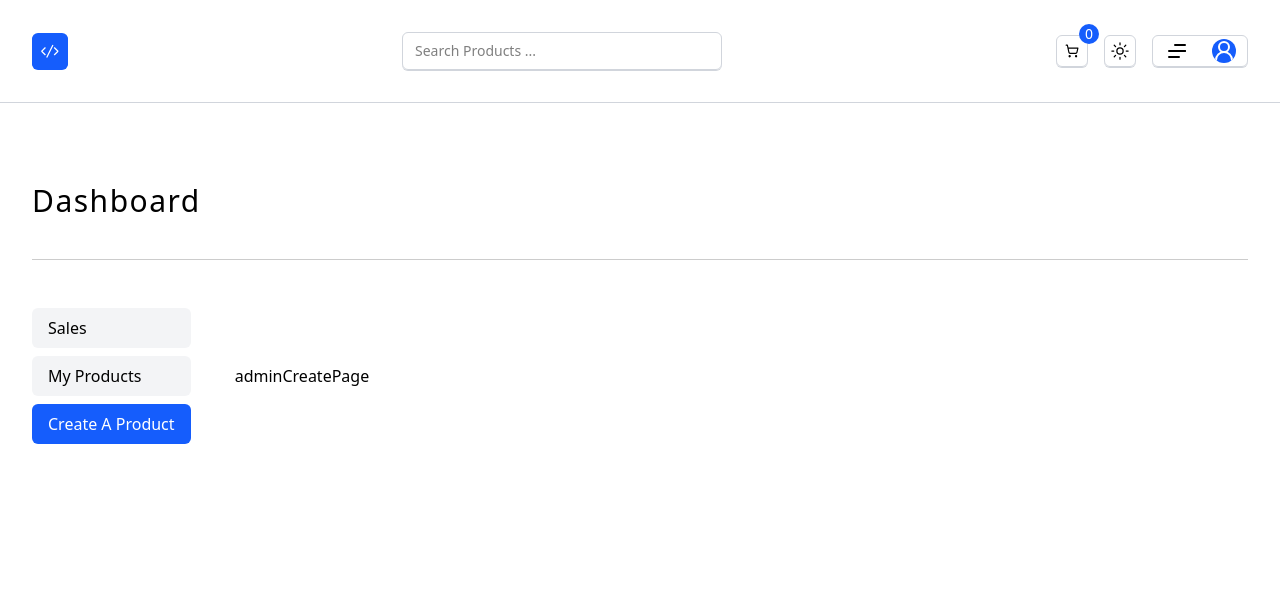
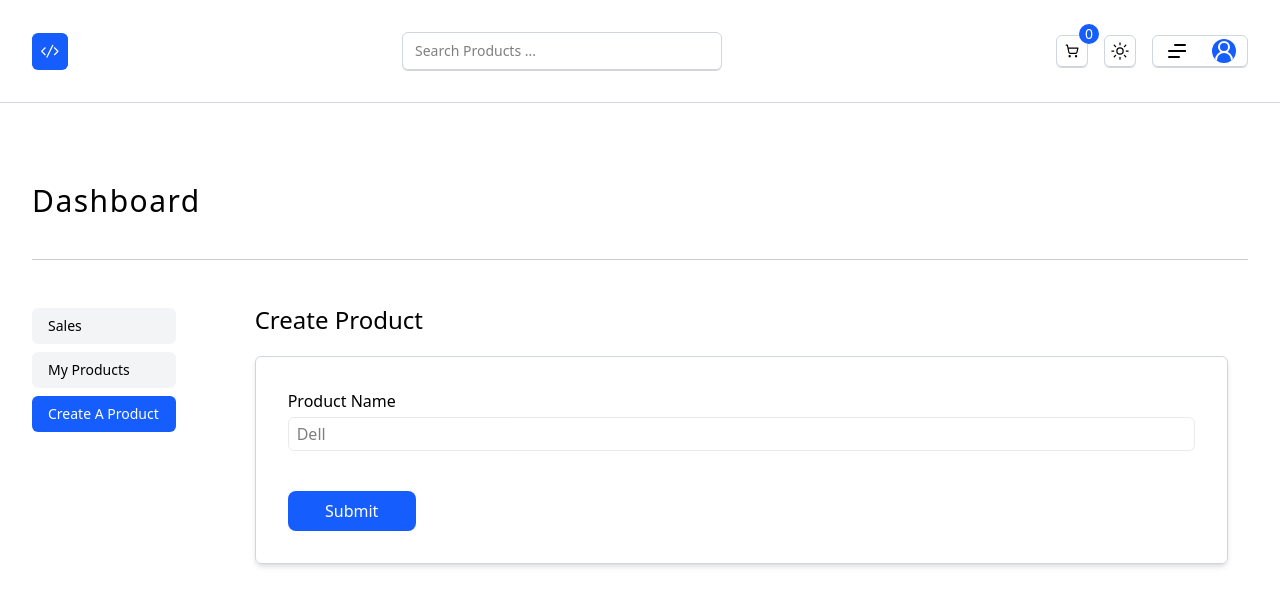
Before and after one commit to abbasbayat0/store, a Next.js app: page /admin/products/create in a window 1280 px wide. Shown: the top 606 px of the page. Built offline with nearby package versions, Linux system fonts and the light colour scheme; no server answers.

Commit message:
faker added & create product form is now working

```diff
--- a/package.json
+++ b/package.json
@@ -10,6 +10,7 @@
   },
   "dependencies": {
     "@clerk/nextjs": "^6.31.10",
+    "@faker-js/faker": "^10.0.0",
     "@prisma/client": "^6.14.0",
     "@prisma/extension-accelerate": "^2.0.2",
     "@reduxjs/toolkit": "^2.8.2",
--- a/src/app/admin/Sidebar.tsx
+++ b/src/app/admin/Sidebar.tsx
@@ -15,7 +15,7 @@ const AdminSidebar = () => {
           <Link
             href={link.href}
             key={link.href}
-            className={`${isActive ? 'bg-blue-600 text-white' : dark ? 'bg-gray-900 text-white' : "bg-gray-100"} du3 min-w-36 rounded-md px-4 py-2 capitalize transition`}
+            className={`${isActive ? 'bg-blue-600 text-white' : dark ? 'bg-gray-900 text-white' : "bg-gray-100"} du3 min-w-36 rounded-md px-4 py-2 capitalize transition text-sm`}
           >
             {link.label}
           </Link>
--- a/src/app/admin/layout.tsx
+++ b/src/app/admin/layout.tsx
@@ -6,9 +6,9 @@ const layout = ({ children }: { children: React.ReactNode }) => {
   return (
     <div className='w-full'>
       <SectionTitle title='Dashboard' />
-      <div className='mt-12 flex w-full flex-col items-center justify-between sm:flex-row'>
+      <div className='mt-12 flex w-full flex-col items-center justify-between sm:flex-row sm:items-start'>
         <AdminSidebar />
-        <div className='mt-10 sm:mt-0 lg:w-10/12'>{children}</div>
+        <div className='mt-10 sm:-mt-1 sm:min-w-10/12'>{children}</div>
       </div>
     </div>
   );
--- a/src/app/admin/products/create/page.tsx
+++ b/src/app/admin/products/create/page.tsx
@@ -1,5 +1,37 @@
+import { faker } from '@faker-js/faker';
+
 const adminCreatePage = () => {
-  return <div>adminCreatePage</div>;
+  const handleSubmit = async (formData: FormData) => {
+    'use server';
+    console.log(formData.get('name'));
+  };
+
+  const name = faker.person.firstName();
+  return (
+    <div className='w-full px-5'>
+      <h1 className={`text-2xl font-medium`}>Create Product</h1>
+      <form
+        action={handleSubmit}
+        className='mt-5 flex w-full flex-col rounded-md border border-gray-300 p-8 shadow-md'
+      >
+        <label htmlFor='name' className='font-medium'>
+          Product Name
+        </label>
+        <input
+          type='text'
+          name='name'
+          defaultValue={name}
+          className='mt-1 rounded-md border border-gray-300 px-2 py-1 opacity-50 transition duration-300 focus:opacity-100 focus:shadow-sm focus:outline-none'
+        />
+        <button
+          type='submit'
+          className={`mt-10 w-32 cursor-pointer rounded-lg bg-blue-600 px-3 py-2 text-white`}
+        >
+          Submit
+        </button>
+      </form>
+    </div>
+  );
 };
 
 export default adminCreatePage;
--- a/src/middleware.ts
+++ b/src/middleware.ts
@@ -7,7 +7,7 @@ const isAdmin = createRouteMatcher(['/admin(.*)']);
 export default clerkMiddleware(async (auth, req) => {
   if (!isPublic(req)) await auth.protect();
   const { userId } = await auth();
-  if (isAdmin(req) && 'user_32TrZDTjoEoGNhNwIXLEaQF8Rxu' !== userId)
+  if (isAdmin(req) && userId !== 'user_32TrZDTjoEoGNhNwIXLEaQF8Rxu')
     return NextResponse.redirect(new URL('/', req.url));
 });
 
```
Also changed, not shown: 1 other file (tests, documents, lock files or other folders).
